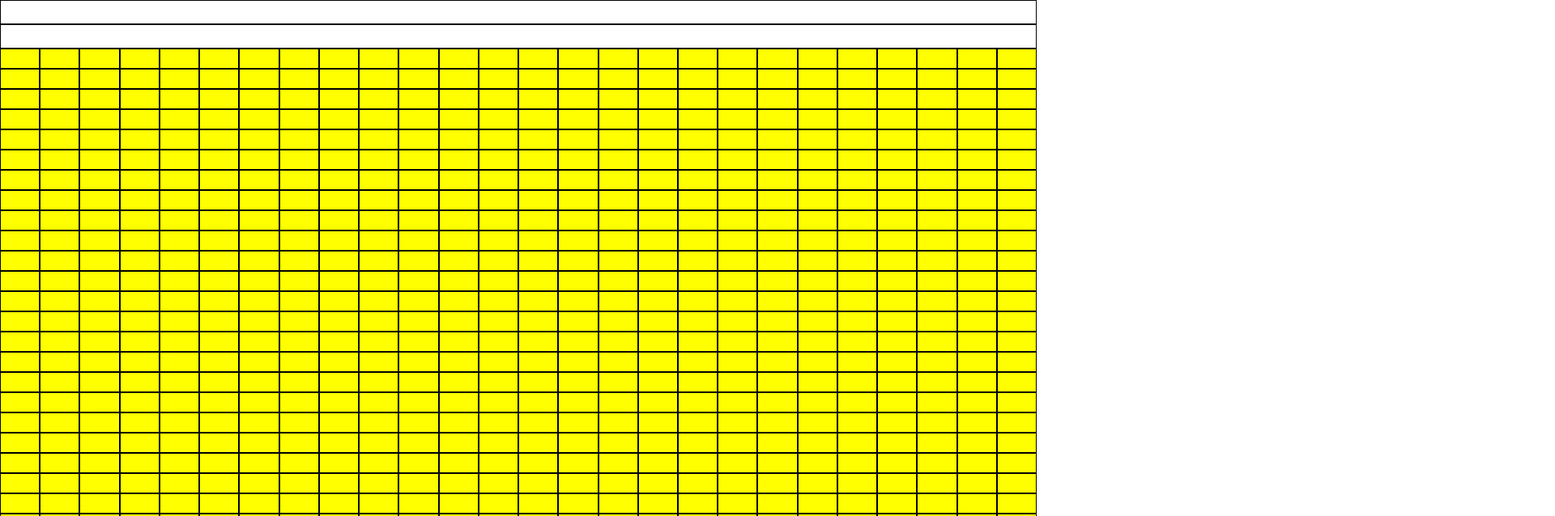
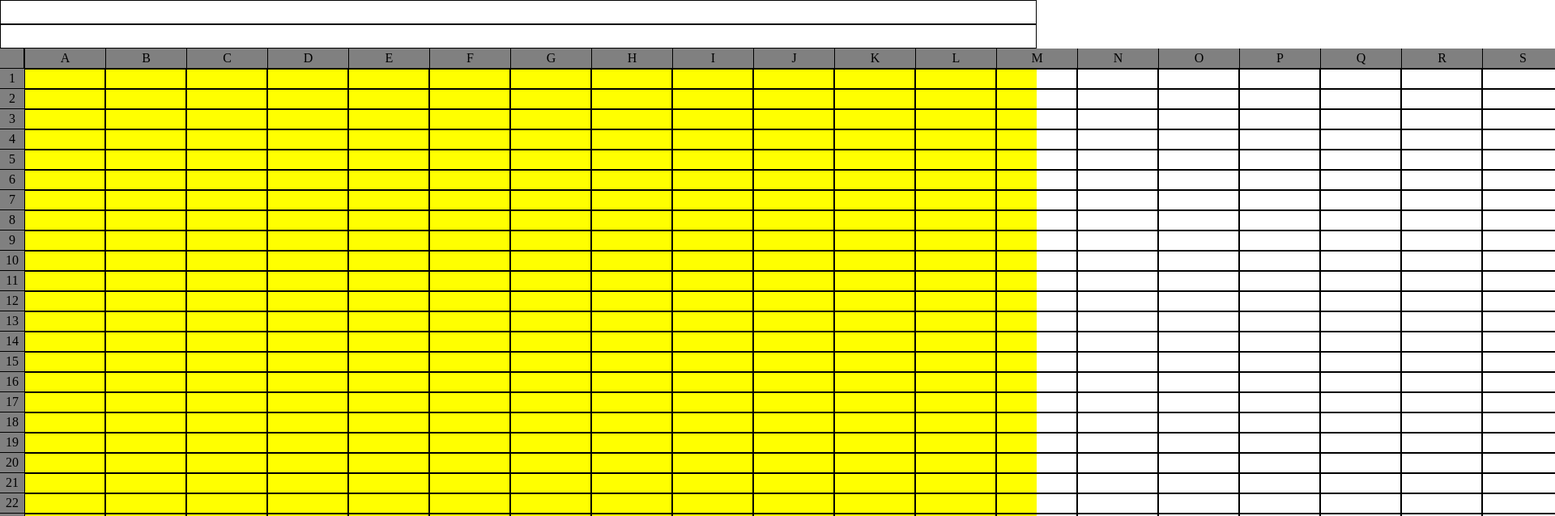
Before and after one commit to sharanchauhan/Excel-Clone, a plain HTML site: page index.html in a window 1280 px wide. Shown: the top 638 px of the page at 81% size, 1920 px wide, since content can reach past the window. Drawn offline with Linux system fonts and the light colour scheme.

Commit message:
left column, top row and top left box added and styled using CSS and Javascript

```diff
--- a/script.js
+++ b/script.js
@@ -1,18 +1,32 @@
-let cellsContent=document.querySelector(".cells-content");
+let cellsContentDiv = document.querySelector(".cells-content");
 
-function initCells()
-{
-    let cell="";
-    for(let i=0;i<100;i++)
-    {
-        cell+="<div class='row'>";
-        for(let j=0;j<26;j++)
-        {
-            cell+="<div class='cell'></div>";
+
+function initCells(){
+    let cellsContent = "<div class='top-left-cell'></div>";
+    //top-row
+    cellsContent+="<div class='top-row'>"
+    for(let i=0;i<26;i++){
+        cellsContent+=`<div class='top-row-cell'>${String.fromCharCode(65+i)}</div>`;
+    }
+    cellsContent+="</div>"
+
+    //left-col
+    cellsContent+="<div class='left-col'>"
+    for(let i=0;i<100;i++){
+        cellsContent+=`<div class='left-col-cell'>${i+1}</div>`
+    }
+    cellsContent+="</div>"
+    cellsContent+="<div class='cells'>"
+    for(let i=0;i<100;i++){
+        cellsContent+="<div class = 'row'>";
+        //column
+        for(let j=0;j<26;j++){
+            cellsContent+="<div class = 'cell' contentEditable></div>"
         }
-        cell+="</div>";
+        cellsContent+="</div>"
     }
-    cellsContent.innerHTML=cell;
+    cellsContent+="</div>"
+    cellsContentDiv.innerHTML = cellsContent;
 }
 
 initCells();
--- a/style.css
+++ b/style.css
@@ -40,3 +40,58 @@
     height: 25px;
     width: 100px;
 }
+
+.top-left-cell
+{
+    border-right: 0.1px solid;
+    border-bottom: 0.1px solid;
+    height: 25px;
+    width: 30px;
+    background-color: grey;
+    position: absolute;
+
+}
+
+.top-row
+{
+    display: flex;
+    position: absolute;
+    background-color: grey;
+    left: 30px;
+}
+
+.top-row-cell
+{
+    height: 25px;
+    width: 100px;
+    border-bottom: 0.1px solid;
+    border-left: 0.1px solid;
+    display: flex;
+    justify-content: center;
+    align-items: center;
+}
+
+.left-col
+{
+    background-color: grey;
+    position: absolute;
+    left: 0px;
+    top:85px;
+}
+
+.left-col-cell
+{
+    height: 25px;
+    width: 30px;
+    border-bottom: 0.1px solid;
+    display: flex;
+    justify-content: center;
+    align-items: center;
+}
+
+.cells
+{
+    position: absolute;
+    top: 85px;
+    left:30px;
+}
```
